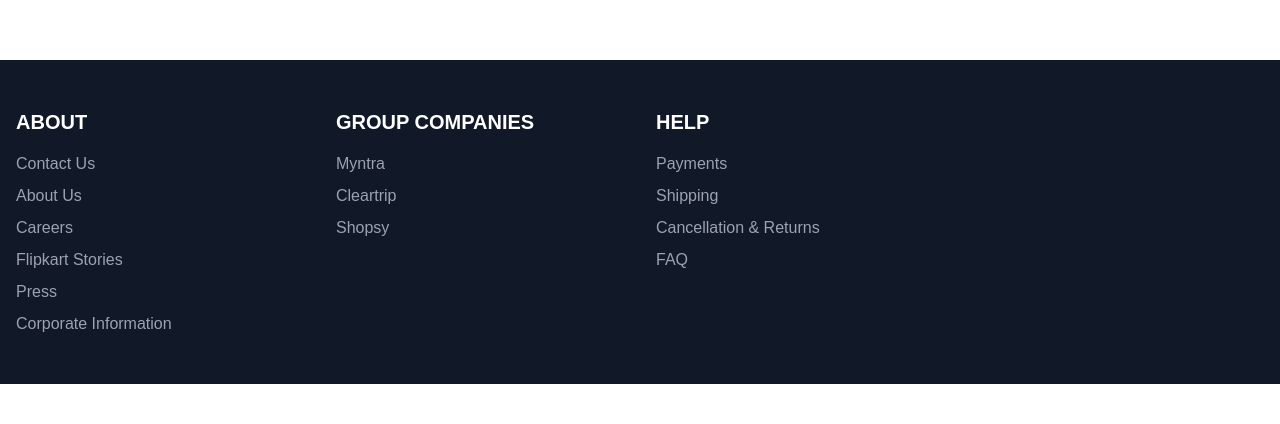
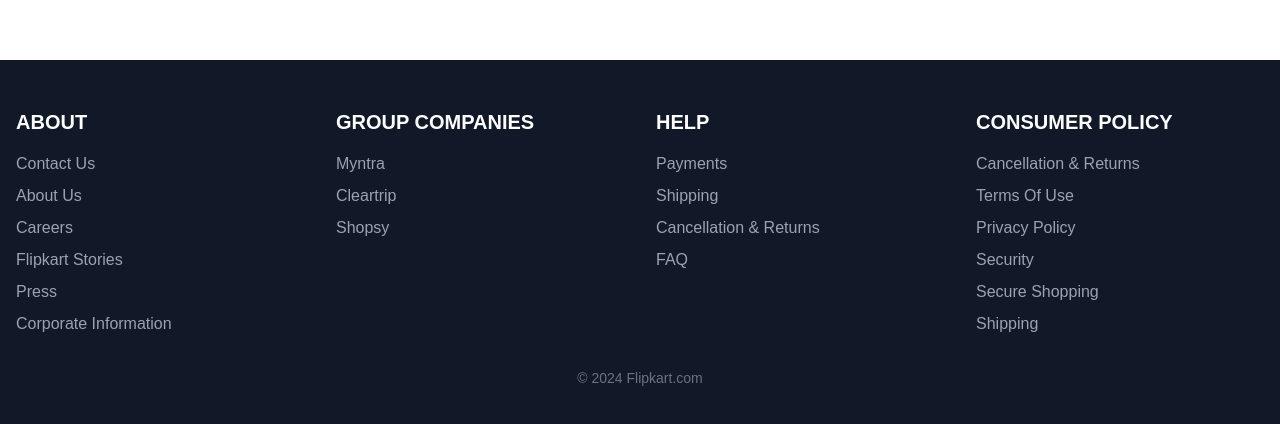
Before and after one commit to abhilash-1411/Flipkart-FE, a Next.js app: page / in a window 1280 px wide. Shown: the part 924-1348 px from the top of the page. Before the commit the page ends 1308 px from the top, so only its background shows below. Built offline with nearby package versions, Linux system fonts and the light colour scheme.

Commit message:
Added Consumer Policy

```diff
--- a/app/components/Footer.tsx
+++ b/app/components/Footer.tsx
@@ -92,6 +92,48 @@
               </li>
             </ul>
           </div>
+
+          {/* Consumer Policy Section */}
+          <div>
+            <h3 className="text-xl font-semibold mb-4">CONSUMER POLICY</h3>
+            <ul className="space-y-2">
+              <li>
+                <Link href="/pages/returnpolicy?otracker=footer_navlinks" className="text-gray-400 hover:text-white">
+                  Cancellation & Returns
+                </Link>
+              </li>
+              <li>
+                <Link href="/pages/terms?otracker=footer_navlinks" className="text-gray-400 hover:text-white">
+                  Terms Of Use
+                </Link>
+              </li>
+              <li>
+                <Link href="https://www.flipkart.com/pages/privacypolicy?otracker=footer_navlinks" className="text-gray-400 hover:text-white" target="_blank" rel="noopener noreferrer">
+                  Privacy Policy
+                </Link>
+              </li>
+              <li>
+                <Link href="/pages/terms?otracker=footer_navlinks" className="text-gray-400 hover:text-white">
+                  Security
+                </Link>
+              </li>
+              <li>
+                <Link href="https://www.flipkart.com/pages/secure-transaction?otracker=footer_navlinks" className="text-gray-400 hover:text-white" target="_blank" rel="noopener noreferrer">
+                  Secure Shopping
+                </Link>
+              </li>
+              <li>
+                <Link href="https://www.flipkart.com/pages/shipping?otracker=footer_navlinks" className="text-gray-400 hover:text-white" target="_blank" rel="noopener noreferrer">
+                  Shipping
+                </Link>
+              </li>
+            </ul>
+          </div>
+        </div>
+
+        {/* Bottom Section */}
+        <div className="mt-8 text-center">
+          <p className="text-gray-500 text-sm">&copy; 2024 Flipkart.com</p>
         </div>
       </div>
     </footer>
```
